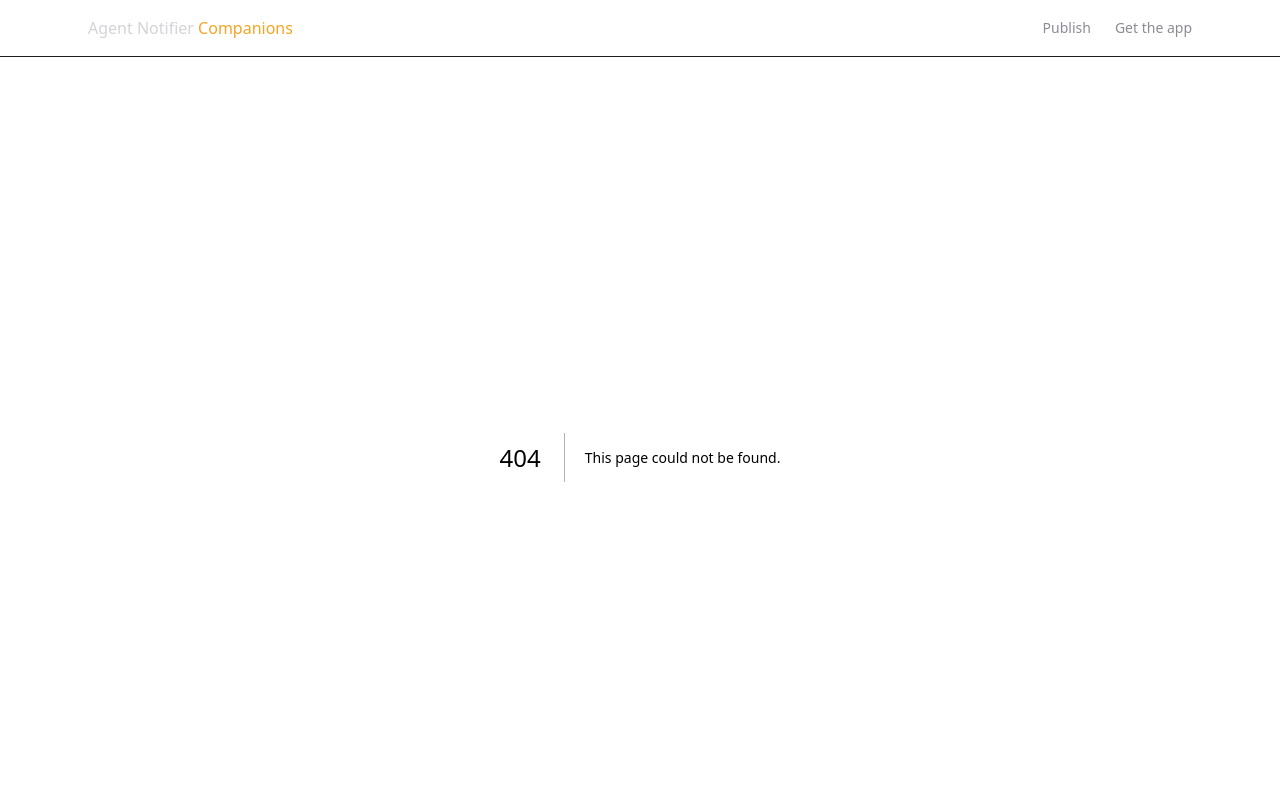
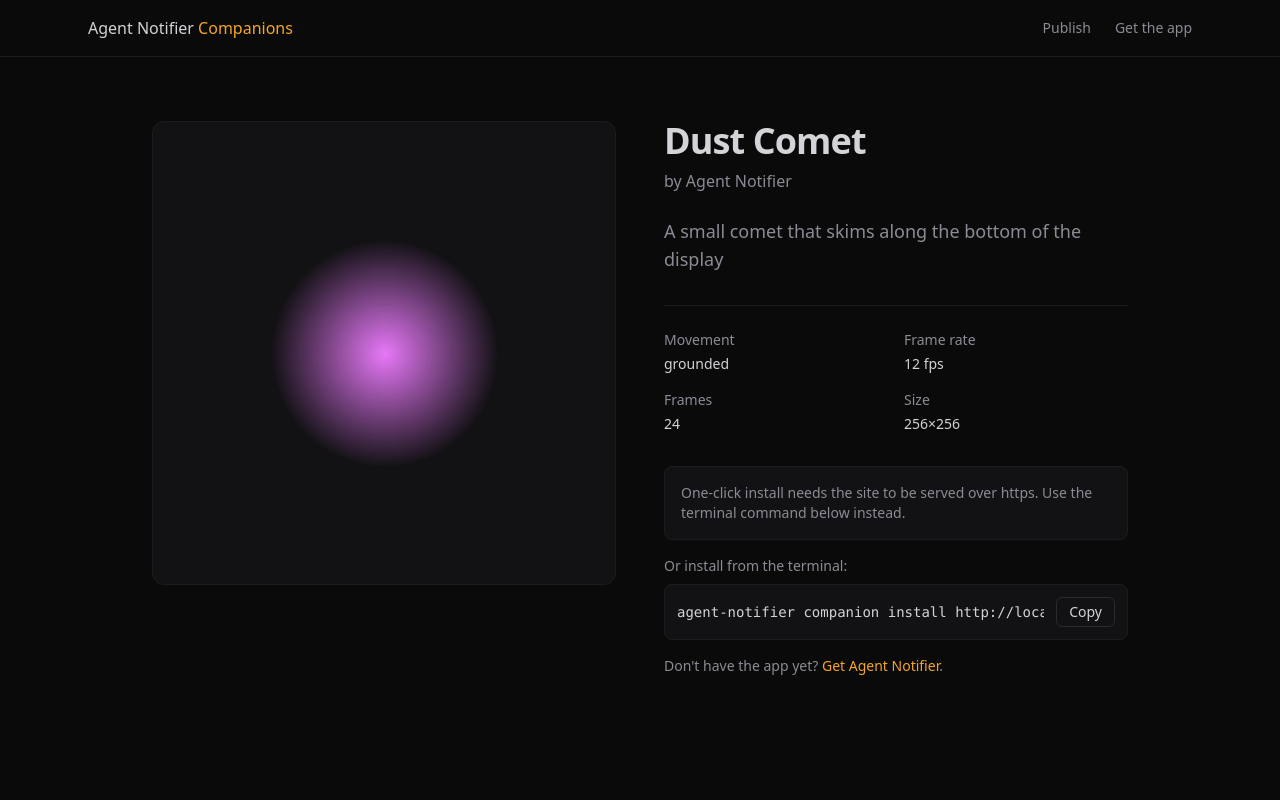
Before and after one commit to Gakshith/agent-notifier-companions, a Next.js app: page /c/community.dust-comet in a window 1280 px wide. Before the commit this address had no page. Shown: the top 800 px of the page. Built offline with nearby package versions, Linux system fonts and the light colour scheme.

Commit message:
feat: add pack detail pages with install and terminal actions

```diff
--- /dev/null
+++ b/src/app/c/[id]/page.tsx
@@ -0,0 +1,90 @@
+import { notFound } from 'next/navigation';
+import { CopyCommand } from '@/components/CopyCommand';
+import { InstallButton } from '@/components/InstallButton';
+import { buildCliCommand, buildInstallUrl, formatCliCommand } from '@/lib/install-url';
+import { getPack, listPacks } from '@/lib/packs';
+
+const SITE_ORIGIN = process.env.NEXT_PUBLIC_SITE_ORIGIN ?? 'http://localhost:3000';
+
+export async function generateStaticParams() {
+  const packs = await listPacks();
+  return packs.map((pack) => ({ id: pack.id }));
+}
+
+export default async function PackPage({ params }: { params: Promise<{ id: string }> }) {
+  const { id } = await params;
+  const pack = await getPack(id);
+  if (!pack) notFound();
+
+  // The app refuses non-https downloads, so on a local origin there is nothing
+  // honest to offer: show the terminal fallback rather than a link that fails.
+  const absolutePackUrl = new URL(pack.packUrl, SITE_ORIGIN).toString();
+  const isHttps = absolutePackUrl.startsWith('https://');
+  const installUrl = isHttps ? buildInstallUrl(absolutePackUrl) : null;
+  const command = isHttps
+    ? buildCliCommand(absolutePackUrl)
+    : formatCliCommand(absolutePackUrl);
+
+  return (
+    <main className="mx-auto max-w-5xl px-6 py-16">
+      <div className="grid gap-12 lg:grid-cols-2">
+        <div className="flex aspect-square items-center justify-center rounded-xl border border-ink-800 bg-ink-900 p-10">
+          <img
+            src={pack.previewUrl}
+            alt={`${pack.displayName} animation preview`}
+            width={pack.animation.width}
+            height={pack.animation.height}
+            className="h-full w-full object-contain"
+          />
+        </div>
+
+        <div>
+          <h1 className="text-4xl font-semibold tracking-tight text-ink-200">
+            {pack.displayName}
+          </h1>
+          <p className="mt-2 text-ink-400">by {pack.author}</p>
+          <p className="mt-6 text-lg text-ink-400">{pack.summary}</p>
+
+          <dl className="mt-8 grid grid-cols-2 gap-4 border-t border-ink-800 pt-6 text-sm">
+            <div>
+              <dt className="text-ink-400">Movement</dt>
+              <dd className="mt-1 text-ink-200">{pack.movementStyle}</dd>
+            </div>
+            <div>
+              <dt className="text-ink-400">Frame rate</dt>
+              <dd className="mt-1 text-ink-200">{pack.animation.fps} fps</dd>
+            </div>
+            <div>
+              <dt className="text-ink-400">Frames</dt>
+              <dd className="mt-1 text-ink-200">{pack.animation.frameCount}</dd>
+            </div>
+            <div>
+              <dt className="text-ink-400">Size</dt>
+              <dd className="mt-1 text-ink-200">
+                {pack.animation.width}×{pack.animation.height}
+              </dd>
+            </div>
+          </dl>
+
+          <div className="mt-8 space-y-4">
+            <InstallButton installUrl={installUrl} />
+            <div>
+              <p className="mb-2 text-sm text-ink-400">Or install from the terminal:</p>
+              <CopyCommand command={command} />
+            </div>
+            <p className="text-sm text-ink-400">
+              Don&apos;t have the app yet?{' '}
+              <a
+                href="https://github.com/Gakshith/agent-notifier"
+                className="text-amber-accent hover:underline"
+              >
+                Get Agent Notifier
+              </a>
+              .
+            </p>
+          </div>
+        </div>
+      </div>
+    </main>
+  );
+}
--- /dev/null
+++ b/src/components/CopyCommand.tsx
@@ -0,0 +1,28 @@
+'use client';
+
+import { useState } from 'react';
+
+export function CopyCommand({ command }: { command: string }) {
+  const [copied, setCopied] = useState(false);
+
+  async function copy() {
+    await navigator.clipboard.writeText(command);
+    setCopied(true);
+    setTimeout(() => setCopied(false), 2000);
+  }
+
+  return (
+    <div className="flex items-center gap-3 rounded-lg border border-ink-800 bg-ink-900 p-3">
+      <code className="flex-1 overflow-x-auto whitespace-nowrap text-sm text-ink-200">
+        {command}
+      </code>
+      <button
+        type="button"
+        onClick={copy}
+        className="shrink-0 rounded-md border border-ink-700 px-3 py-1 text-sm text-ink-200 hover:border-amber-accent-dim"
+      >
+        {copied ? 'Copied' : 'Copy'}
+      </button>
+    </div>
+  );
+}
--- /dev/null
+++ b/src/components/InstallButton.tsx
@@ -0,0 +1,27 @@
+import { MIN_APP_VERSION } from '@/lib/install-url';
+
+export function InstallButton({ installUrl }: { installUrl: string | null }) {
+  if (installUrl === null) {
+    return (
+      <p className="rounded-lg border border-ink-800 bg-ink-900 p-4 text-sm text-ink-400">
+        One-click install needs the site to be served over https. Use the terminal
+        command below instead.
+      </p>
+    );
+  }
+
+  return (
+    <div>
+      <a
+        href={installUrl}
+        className="inline-flex items-center justify-center rounded-lg bg-amber-accent px-5 py-3 font-medium text-ink-950 transition-opacity hover:opacity-90"
+      >
+        Install companion
+      </a>
+      <p className="mt-2 text-xs text-ink-400">
+        Opens Agent Notifier, which previews the companion and asks you to confirm before
+        installing. Requires Agent Notifier {MIN_APP_VERSION} or newer.
+      </p>
+    </div>
+  );
+}
```
